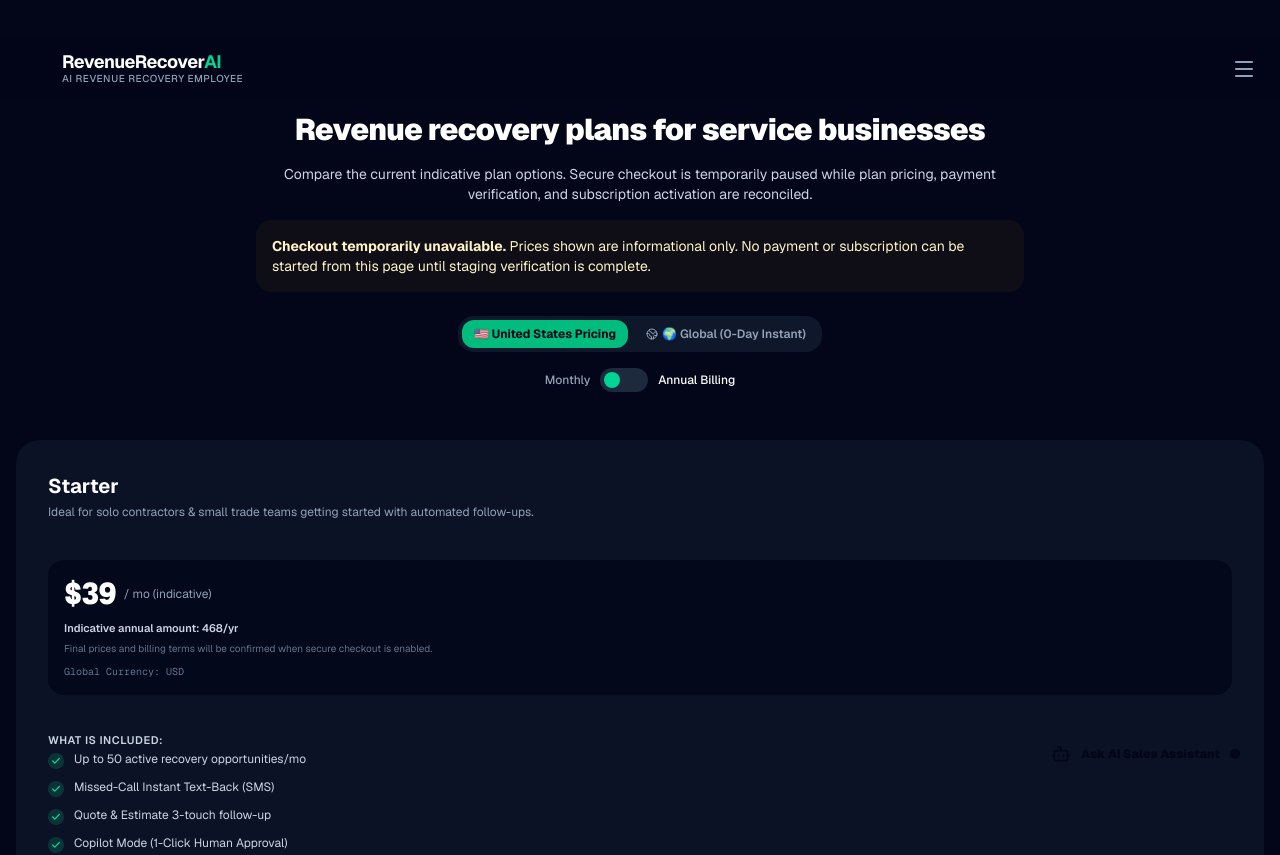
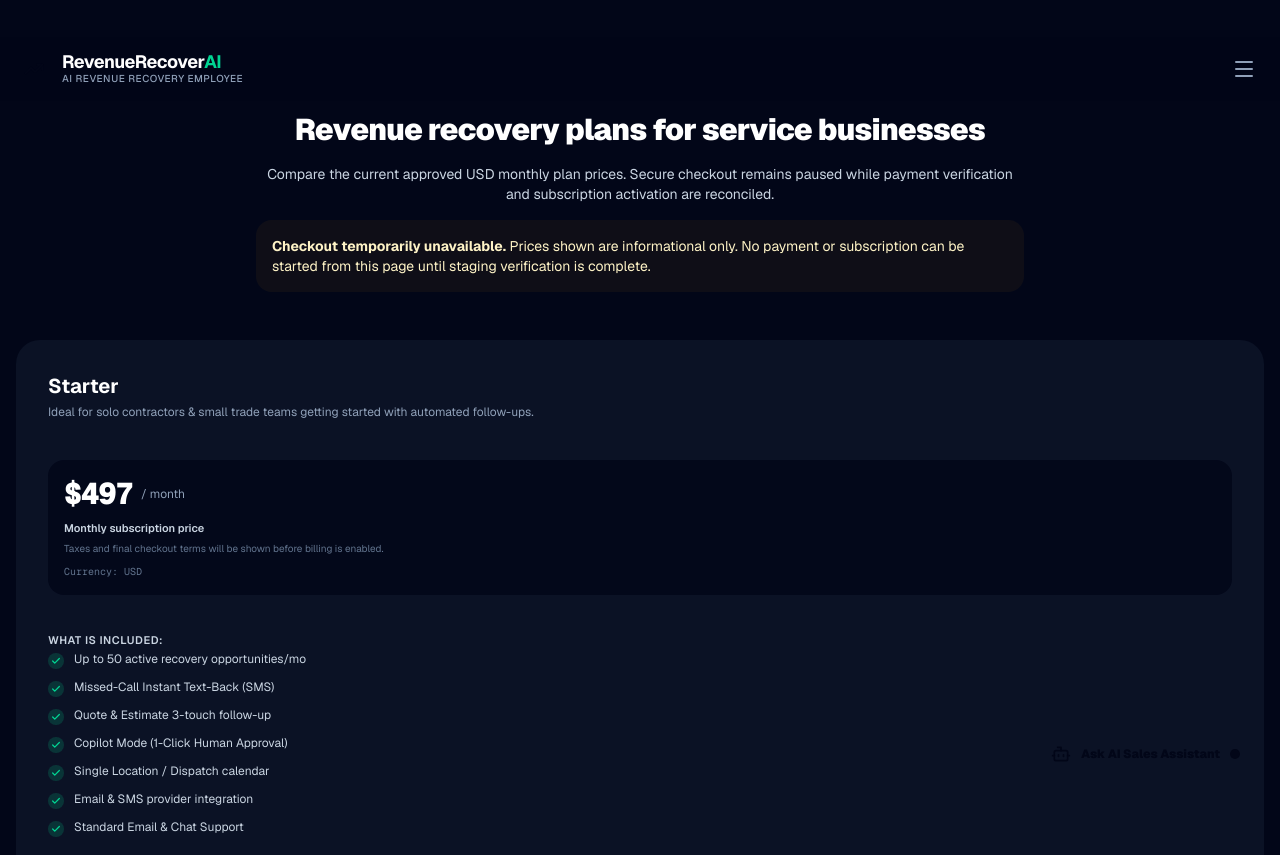
Before and after one commit to akashpardeshi188-design/revenuerecover-ai, a Next.js app: page /pricing in a window 1280 px wide. Shown: the top 855 px of the page. Built offline with nearby package versions, Linux system fonts and the light colour scheme.

Commit message:
Align monthly pricing to approved USD tiers

```diff
--- a/app/pricing/page.tsx
+++ b/app/pricing/page.tsx
@@ -1,24 +1,19 @@
 'use client';
 
-import React, { useState } from 'react';
 import { Navbar, Footer } from '@/components/marketing/Navbar';
 import {
   Check,
   ArrowRight,
-  Globe2,
 } from 'lucide-react';
 
 export default function PricingPage() {
-  const [isAnnual, setIsAnnual] = useState(true);
-  const [region, setRegion] = useState<'usa' | 'global'>('usa');
   const plans = [
     {
       name: 'Starter',
       description: 'Ideal for solo contractors & small trade teams getting started with automated follow-ups.',
-      monthlyPrice: 49,
-      annualPrice: 39,
-      currency: '$',
-      currencyLabel: region === 'usa' ? 'USD' : 'USD / £39 / CAD $55',
+      monthlyPrice: 497,
+            currency: '$',
+      currencyLabel: 'USD',
       highlight: false,
       badge: null,
       features: [
@@ -34,10 +29,9 @@ export default function PricingPage() {
     {
       name: 'Growth',
       description: 'The complete AI Revenue Recovery Employee for growing HVAC, plumbing, and service businesses.',
-      monthlyPrice: 149,
-      annualPrice: 119,
-      currency: '$',
-      currencyLabel: region === 'usa' ? 'USD' : 'USD / £99 / CAD $159 / ₹9,936',
+      monthlyPrice: 997,
+            currency: '$',
+      currencyLabel: 'USD',
       highlight: true,
       badge: 'GROWTH PLAN',
       features: [
@@ -55,10 +49,9 @@ export default function PricingPage() {
     {
       name: 'Pro',
       description: 'Engineered for high-volume, multi-truck contractors and multi-location franchises.',
-      monthlyPrice: 299,
-      annualPrice: 239,
-      currency: '$',
-      currencyLabel: region === 'usa' ? 'USD' : 'USD / £199 / CAD $320',
+      monthlyPrice: 1994,
+            currency: '$',
+      currencyLabel: 'USD',
       highlight: false,
       badge: 'ENTERPRISE CAPABLE',
       features: [
@@ -86,68 +79,20 @@ export default function PricingPage() {
             Revenue recovery plans for service businesses
           </h1>
           <p className="text-slate-300 text-sm sm:text-base">
-            Compare the current indicative plan options. Secure checkout is temporarily paused while plan pricing, payment verification, and subscription activation are reconciled.
+            Compare the current approved USD monthly plan prices. Secure checkout remains paused while payment verification and subscription activation are reconciled.
           </p>
 
           <div role="status" className="max-w-3xl mx-auto rounded-2xl border border-amber-500/30 bg-amber-500/5 p-4 text-left text-sm text-amber-100">
             <strong>Checkout temporarily unavailable.</strong> Prices shown are informational only. No payment or subscription can be started from this page until staging verification is complete.
           </div>
 
-          {/* Region Switcher & Billing Toggle */}
-          <div className="flex flex-col sm:flex-row items-center justify-center gap-4 pt-2">
-            {/* Region Toggle */}
-            <div className="flex items-center gap-1.5 bg-slate-900 border border-slate-800 p-1 rounded-2xl text-xs font-semibold">
-              <button
-                onClick={() => setRegion('usa')}
-                className={`py-1.5 px-3 rounded-xl transition ${
-                  region === 'usa'
-                    ? 'bg-emerald-500 text-slate-950 font-bold shadow-md'
-                    : 'text-slate-400 hover:text-white'
-                }`}
-              >
-                🇺🇸 United States Pricing
-              </button>
-              <button
-                onClick={() => setRegion('global')}
-                className={`py-1.5 px-3 rounded-xl transition flex items-center gap-1 ${
-                  region === 'global'
-                    ? 'bg-emerald-500 text-slate-950 font-bold shadow-md'
-                    : 'text-slate-400 hover:text-white'
-                }`}
-              >
-                <Globe2 className="w-3 h-3" /> 🌍 Global (0-Day Instant)
-              </button>
-            </div>
 
-            {/* Annual vs Monthly */}
-            <div className="flex items-center gap-2.5">
-              <span className={`text-xs font-medium ${!isAnnual ? 'text-white font-bold' : 'text-slate-400'}`}>
-                Monthly
-              </span>
-              <button
-                onClick={() => setIsAnnual(!isAnnual)}
-                className="w-12 h-6 rounded-full bg-slate-800 p-1 transition-colors relative"
-              >
-                <div
-                  className={`w-4 h-4 rounded-full bg-emerald-400 transition-transform ${
-                    isAnnual ? 'translate-x-6' : 'translate-x-0'
-                  }`}
-                />
-              </button>
-              <div className="flex items-center gap-1.5">
-                <span className={`text-xs font-medium ${isAnnual ? 'text-white font-bold' : 'text-slate-400'}`}>
-                  Annual Billing
-                </span>
-
-              </div>
-            </div>
-          </div>
         </div>
 
         {/* Pricing Cards Grid */}
         <div className="grid grid-cols-1 lg:grid-cols-3 gap-8 items-stretch">
           {plans.map((plan) => {
-            const currentPrice = isAnnual ? plan.annualPrice : plan.monthlyPrice;
+            const currentPrice = plan.monthlyPrice;
 
             return (
               <div
@@ -178,18 +123,18 @@ export default function PricingPage() {
                       <span className="text-3xl sm:text-4xl font-black text-white font-mono tracking-tight">
                         ${currentPrice}
                       </span>
-                      <span className="text-xs text-slate-400">/ mo (indicative)</span>
+                      <span className="text-xs text-slate-400">/ month</span>
                     </div>
 
                     <div className="flex items-center justify-between text-[11px] pt-1">
                       <span className="text-slate-300 font-semibold">
-                        {isAnnual ? `Indicative annual amount: ${currentPrice * 12}/yr` : 'Indicative monthly amount'}
+                        Monthly subscription price
                       </span>
                     </div>
-                    <p className="text-[10px] text-slate-500">Final prices and billing terms will be confirmed when secure checkout is enabled.</p>
+                    <p className="text-[10px] text-slate-500">Taxes and final checkout terms will be shown before billing is enabled.</p>
 
                     <div className="text-[10px] text-slate-500 font-mono pt-1">
-                      Global Currency: {plan.currencyLabel}
+                      Currency: {plan.currencyLabel}
                     </div>
                   </div>
 
```
